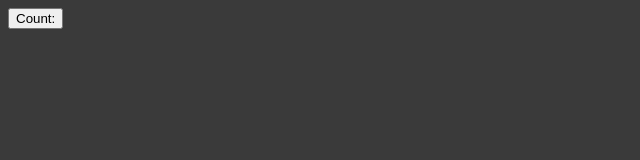
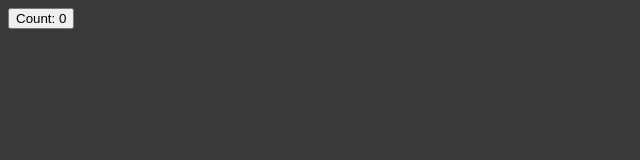
Before and after one commit to Abhishekkumar122003/R, a React (Vite) app in the folder React-1/: page / in a window 1280 px wide. Shown: the top 160 px of the page, without its empty margins (0-640 px from the left). Built offline with nearby package versions, Linux system fonts and the light colour scheme.

Commit message:
right now I learn about useState hook.

```diff
--- a/React-1/src/App.jsx
+++ b/React-1/src/App.jsx
@@ -1,9 +1,9 @@
 import React, { useState } from 'react'
 
 const App = () => {
-  let {count ,setCount} = useState(0);
+  let [count ,setCount] = useState(0);
   function increaseCount(){
-    setCount(count++)
+    setCount(count+1)
   }
   return (
     <div>
```
